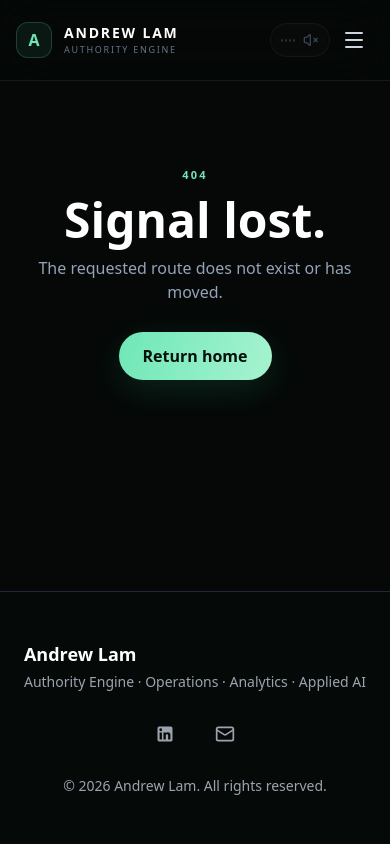
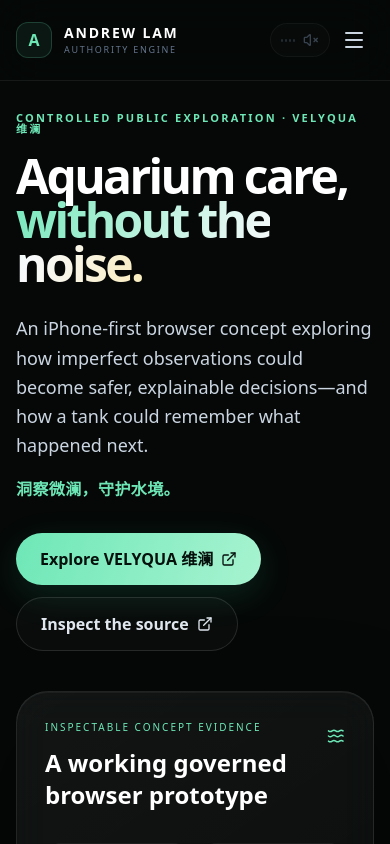
Before and after one commit to AndrewLamSingapore/authority-engine, a React (Vite) app: page /velyqua in a window 390 px wide. Shown: the top 844 px of the page. Built offline with nearby package versions, Linux system fonts and the light colour scheme.

Commit message:
Replace Open Aqua integration with VELYQUA 维澜

```diff
--- a/index.html
+++ b/index.html
@@ -9,7 +9,7 @@
 <title>Andrew Lam | Authority Engine</title>
 <meta name="title" content="Andrew Lam | Authority Engine" />
 <meta name="description" content="Andrew Lam's public evidence system for operations leadership, analytics, applied AI and inspectable experiments." />
-<meta name="keywords" content="Andrew Lam Singapore, Operations Intelligence, Supply Chain Analytics, Operations Excellence, Logistics Analytics, AI Operations, Open Aqua" />
+<meta name="keywords" content="Andrew Lam Singapore, Operations Intelligence, Supply Chain Analytics, Operations Excellence, Logistics Analytics, AI Operations, VELYQUA" />
 <meta name="author" content="Lam Teck Sing Andrew" />
 <meta name="theme-color" content="#050807" />
 <meta property="og:type" content="website" />
--- a/scripts/generate-sitemap.js
+++ b/scripts/generate-sitemap.js
@@ -11,7 +11,7 @@
 
 async function generateSitemap() {
   const baseUrl = 'https://authority-engine-app.vercel.app';
-  const staticPages = ['', '/about', '/portal', '/open-aqua', '/insights', '/maxwell-excel', '/contact'];
+  const staticPages = ['', '/about', '/portal', '/velyqua', '/insights', '/maxwell-excel', '/contact'];
 
   try {
     const query = `*[_type == "post" && defined(slug.current)]{ "slug": slug.current, _updatedAt }`;
--- a/src/App.jsx
+++ b/src/App.jsx
@@ -14,7 +14,7 @@
 const Demo = lazy(() => import('./pages/Demo'));
 const GatedDemo = lazy(() => import('./pages/GatedDemo'));
 const Portal = lazy(() => import('./pages/Portal'));
-const OpenAqua = lazy(() => import('./pages/OpenAqua'));
+const Velyqua = lazy(() => import('./pages/Velyqua'));
 
 function NotFound() {
   return <><SEO title="404 — Page Not Found" description="The requested Authority Engine page could not be located." noindex /><div className="min-h-[65vh] flex flex-col items-center justify-center text-center px-4"><div className="eyebrow">404</div><h1 className="mt-4 text-5xl font-black text-white">Signal lost.</h1><p className="text-slate-400 mt-3 mb-7 max-w-md">The requested route does not exist or has moved.</p><Link to="/" className="premium-button px-6 py-3 rounded-full font-semibold">Return home</Link></div></>;
@@ -42,7 +42,7 @@
               <Route path="/maxwell-excel" element={<><SEO title="Maxwell Excel Container Services" description="Job-based stuffing and unstuffing services for 20ft and 40ft containers in Singapore, operated by Maxwell Excel Service Pte. Ltd." /><MaxwellExcel /></>} />
               <Route path="/demo" element={<><SEO title="Interactive Risk Simulator" description="Explore an interactive multi-factor supply chain risk engine demonstration." /><Demo /></>} />
               <Route path="/portal" element={<><SEO title="The Portal — Living Knowledge Graph" description="Explore Andrew Lam’s interactive living knowledge graph for connected evidence, encounters and applied intelligence." /><Portal /></>} />
-              <Route path="/open-aqua" element={<><SEO title="Open Aqua — Governed Aquarium Exploration" description="Explore Andrew Lam’s Open Aqua 0.6 browser concept for explainable aquarium decisions, uncertainty and tank memory. Physical implementation remains unvalidated." /><OpenAqua /></>} />
+              <Route path="/velyqua" element={<><SEO title="VELYQUA 维澜 — Governed Aquarium Exploration" description="Explore Andrew Lam’s VELYQUA 维澜 browser concept for explainable aquarium decisions, uncertainty and tank memory. Physical implementation remains unvalidated." /><Velyqua /></>} />
               <Route path="/locked-demo" element={<><SEO title="Gated Content Demo" description="Authority Engine gated-content demonstration." noindex /><GatedDemo /></>} />
               <Route path="*" element={<NotFound />} />
             </Routes>
--- a/src/components/Navbar.jsx
+++ b/src/components/Navbar.jsx
@@ -5,7 +5,7 @@
 
 export default function Navbar(){
  const [open,setOpen]=useState(false); const loc=useLocation();
- const links=[['Home','/'],['About','/about'],['Work','/insights'],['The Portal','/portal'],['Open Aqua','/open-aqua'],['Contact','/contact']];
+ const links=[['Home','/'],['About','/about'],['Work','/insights'],['The Portal','/portal'],['VELYQUA','/velyqua'],['Contact','/contact']];
  return <nav className="fixed top-0 inset-x-0 z-50 bg-[#050807]/75 backdrop-blur-xl border-b border-white/[0.07]" aria-label="Main Navigation">
   <div className="max-w-7xl mx-auto px-4 sm:px-6 lg:px-8 h-20 flex items-center justify-between">
    <Link to="/" className="group flex items-center gap-3"><div className="w-9 h-9 rounded-xl border border-emerald-300/20 bg-emerald-300/[0.07] flex items-center justify-center text-emerald-300 font-black">A</div><div><div className="text-sm font-extrabold tracking-[.13em] text-white">ANDREW LAM</div><div className="text-[9px] tracking-[.19em] uppercase text-slate-500">Authority Engine</div></div></Link>
--- a/src/pages/Home.jsx
+++ b/src/pages/Home.jsx
@@ -23,7 +23,7 @@
 
 const githubUrl = 'https://github.com/AndrewLamSingapore';
 const linkedinEvidenceUrl = 'https://www.linkedin.com/in/lam-teck-sing-andrew-79886719/details/featured/';
-const openAquaUrl = 'https://open-aqua.vercel.app/';
+const velyquaUrl = 'https://andrewlamsingapore.github.io/velyqua/';
 const playWebsiteTheme = () => window.dispatchEvent(new Event('authority-theme:play'));
 
 const audiencePaths = [
@@ -99,10 +99,10 @@
     Icon: Layers3,
     tag: 'CONTROLLED EXPLORATION',
     title: 'Where machines begin to observe, decide and act.',
-    text: 'Open Aqua 0.6 explores explainable aquarium decisions, memory and future sensor integration. Machine-economy work examines the authority and evidence machines may need before acting.',
+    text: 'VELYQUA 0.6 explores explainable aquarium decisions, memory and future sensor integration. Machine-economy work examines the authority and evidence machines may need before acting.',
     proof: 'Browser concepts are inspectable. Physical implementation and market claims remain unvalidated.',
     action: 'Open the Aqua exploration',
-    to: '/open-aqua',
+    to: '/velyqua',
   },
 ];
 
@@ -436,13 +436,14 @@
         <div className="overflow-hidden rounded-[2.2rem] border border-white/[0.08] bg-gradient-to-br from-emerald-400/[0.08] via-white/[0.025] to-amber-300/[0.05] grid lg:grid-cols-[.82fr_1.18fr]">
           <div className="p-8 sm:p-12 lg:p-14 flex flex-col justify-center">
             <div>
-              <div className="eyebrow">Controlled exploration · Open Aqua 0.6</div>
-              <h2 className="mt-4 text-4xl sm:text-5xl font-black text-white">Open Aqua</h2>
+              <div className="eyebrow">Controlled exploration · VELYQUA 维澜</div>
+              <h2 className="mt-4 text-4xl sm:text-5xl font-black text-white">VELYQUA <span className="text-emerald-300">维澜</span></h2>
+              <p className="mt-3 text-sm font-semibold tracking-wide text-emerald-300">洞察微澜，守护水境。</p>
               <p className="mt-5 max-w-2xl text-base leading-relaxed text-slate-300">A browser concept exploring how incomplete aquarium observations could become explainable next actions—while preserving uncertainty and tank memory.</p>
               <p className="mt-4 text-sm leading-relaxed text-slate-500">The interactive concept is inspectable. Physical sensor integration, implementation and market claims remain unvalidated.</p>
               <div className="mt-8 flex flex-wrap gap-3">
-                <Link to="/open-aqua" className="premium-button inline-flex items-center gap-2 px-6 py-3.5 rounded-full font-semibold">Explore it here <ArrowRight className="w-4 h-4" /></Link>
-                <a href={openAquaUrl} target="_blank" rel="noreferrer" className="ghost-button inline-flex items-center gap-2 px-6 py-3.5 rounded-full font-semibold">Open full experience <ExternalLink className="w-4 h-4" /></a>
+                <Link to="/velyqua" className="premium-button inline-flex items-center gap-2 px-6 py-3.5 rounded-full font-semibold">Explore it here <ArrowRight className="w-4 h-4" /></Link>
+                <a href={velyquaUrl} target="_blank" rel="noreferrer" className="ghost-button inline-flex items-center gap-2 px-6 py-3.5 rounded-full font-semibold">Open full experience <ExternalLink className="w-4 h-4" /></a>
               </div>
             </div>
           </div>
@@ -451,7 +452,7 @@
               <span className="text-[10px] tracking-[.18em] uppercase text-emerald-300">Interactive browser concept</span>
               <span className="text-[10px] text-slate-500">Browser-local data</span>
             </div>
-            <iframe src={openAquaUrl} title="Open Aqua interactive homepage preview" className="block w-full h-[568px]" loading="lazy" referrerPolicy="strict-origin-when-cross-origin" allow="clipboard-write" />
+            <iframe src={velyquaUrl} title="VELYQUA interactive homepage preview" className="block w-full h-[568px]" loading="lazy" referrerPolicy="strict-origin-when-cross-origin" allow="clipboard-write" />
           </div>
         </div>
       </section>
--- a/src/pages/Insights.jsx
+++ b/src/pages/Insights.jsx
@@ -5,7 +5,7 @@
 const client=createClient({projectId:'h3pl1rfx',dataset:'production',useCdn:true,apiVersion:'2024-01-01'});
 const flagship=[
  {title:'Container Operations Evidence',tag:'REAL OPERATING EVIDENCE',text:'Anonymised Maxwell Excel records covering 391 container jobs across seven reporting periods. Dataset figures are factual; no unverified profit, savings or production-impact claim is made.',to:'/maxwell-excel'},
- {title:'Open Aqua',tag:'E2 PRODUCT · E0/E1 PHYSICAL HYPOTHESIS',text:'A live freshwater operating-system prototype plus a governed experiment asking whether low-cost continuous signals can provide useful earlier warning. The physical hypothesis is not yet scientifically validated.',to:'/open-aqua'},
+ {title:'VELYQUA 维澜',tag:'E2 PRODUCT · E0/E1 PHYSICAL HYPOTHESIS',text:'A live freshwater operating-system prototype plus a governed experiment asking whether low-cost continuous signals can provide useful earlier warning. The physical hypothesis is not yet scientifically validated.',to:'/velyqua'},
  {title:'Multi-Signal Risk Simulator',tag:'E1 SYNTHETIC DEMONSTRATION',text:'An inspectable weighted-rule environment for exploring how multiple signals can combine. It is not presented as a trained or validated predictive model.',to:'/demo'}
 ];
 const controlledExcerpts={
--- a/src/pages/OpenAqua.jsx
+++ b/src/pages/Velyqua.jsx
@@ -2,14 +2,14 @@
 import { Activity, ArrowRight, Database, ExternalLink, ShieldCheck, Waves } from 'lucide-react';
 import { Link } from 'react-router-dom';
 
-const openAquaUrl = 'https://open-aqua.vercel.app/';
-const repositoryUrl = 'https://github.com/AndrewLamSingapore/open-aqua';
+const velyquaUrl = 'https://andrewlamsingapore.github.io/velyqua/';
+const repositoryUrl = 'https://github.com/AndrewLamSingapore/velyqua';
 
 const principles = [
   {
     Icon: Activity,
     title: 'Decision before dashboard',
-    text: 'Open Aqua turns observations and water tests into one calm next action instead of flooding the owner with metrics.',
+    text: 'VELYQUA turns observations and water tests into one calm next action instead of flooding the owner with metrics.',
   },
   {
     Icon: ShieldCheck,
@@ -23,22 +23,23 @@
   },
 ];
 
-export default function OpenAqua() {
+export default function Velyqua() {
   return (
     <div className="min-h-screen bg-[#050807] pt-28 pb-24 text-white">
       <div className="max-w-7xl mx-auto px-4 sm:px-6 lg:px-8">
         <section className="grid lg:grid-cols-[1.05fr_.95fr] gap-10 lg:gap-16 items-center">
           <div>
-            <div className="eyebrow">Controlled public exploration · Open Aqua 0.6</div>
+            <div className="eyebrow">Controlled public exploration · VELYQUA 维澜</div>
             <h1 className="mt-5 text-5xl sm:text-7xl font-black tracking-[-0.055em] leading-[.92]">
               Aquarium care,<br /><span className="text-gradient">without the noise.</span>
             </h1>
             <p className="mt-7 max-w-3xl text-lg leading-relaxed text-slate-300">
               An iPhone-first browser concept exploring how imperfect observations could become safer, explainable decisions—and how a tank could remember what happened next.
             </p>
+            <p className="mt-4 text-base font-semibold tracking-wide text-emerald-300">洞察微澜，守护水境。</p>
             <div className="mt-8 flex flex-wrap gap-3">
-              <a href={openAquaUrl} target="_blank" rel="noreferrer" className="premium-button inline-flex items-center gap-2 px-6 py-3.5 rounded-full font-semibold">
-                Explore Open Aqua <ExternalLink className="w-4 h-4" />
+              <a href={velyquaUrl} target="_blank" rel="noreferrer" className="premium-button inline-flex items-center gap-2 px-6 py-3.5 rounded-full font-semibold">
+                Explore VELYQUA 维澜 <ExternalLink className="w-4 h-4" />
               </a>
               <a href={repositoryUrl} target="_blank" rel="noreferrer" className="ghost-button inline-flex items-center gap-2 px-6 py-3.5 rounded-full font-semibold">
                 Inspect the source <ExternalLink className="w-4 h-4" />
@@ -70,19 +71,19 @@
           </div>
         </section>
 
-        <section className="mt-16 rounded-[2rem] border border-white/[0.1] bg-white/[0.025] overflow-hidden shadow-2xl shadow-black/30" aria-label="Interactive Open Aqua preview">
+        <section className="mt-16 rounded-[2rem] border border-white/[0.1] bg-white/[0.025] overflow-hidden shadow-2xl shadow-black/30" aria-label="Interactive VELYQUA preview">
           <div className="flex flex-col sm:flex-row sm:items-center justify-between gap-4 border-b border-white/[0.08] px-5 sm:px-7 py-4">
             <div>
-              <div className="text-sm font-bold text-white">Interactive Open Aqua</div>
+              <div className="text-sm font-bold text-white">Interactive VELYQUA</div>
               <div className="mt-1 text-xs text-slate-500">Complete onboarding, explore Aqua Now, Tank Memory, Quiet Plan and Quick Update.</div>
             </div>
-            <a href={openAquaUrl} target="_blank" rel="noreferrer" className="text-sm font-bold text-emerald-300 inline-flex items-center gap-2">
+            <a href={velyquaUrl} target="_blank" rel="noreferrer" className="text-sm font-bold text-emerald-300 inline-flex items-center gap-2">
               Open full screen <ExternalLink className="w-4 h-4" />
             </a>
           </div>
           <iframe
-            src={openAquaUrl}
-            title="Interactive Open Aqua browser concept"
+            src={velyquaUrl}
+            title="Interactive VELYQUA browser concept"
             className="block w-full h-[760px] bg-[#f4f8f8]"
             loading="eager"
             referrerPolicy="strict-origin-when-cross-origin"
```
Also changed, not shown: public/llms.txt, vercel.json, 2 other files (tests, documents, lock files or other folders).
